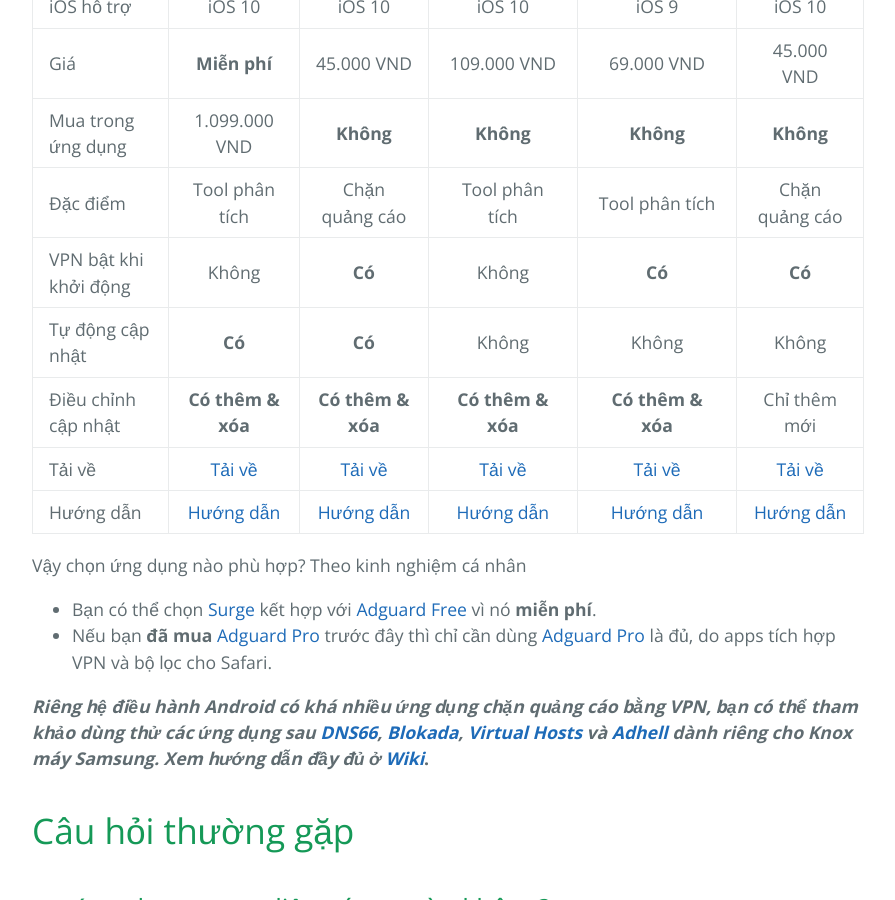
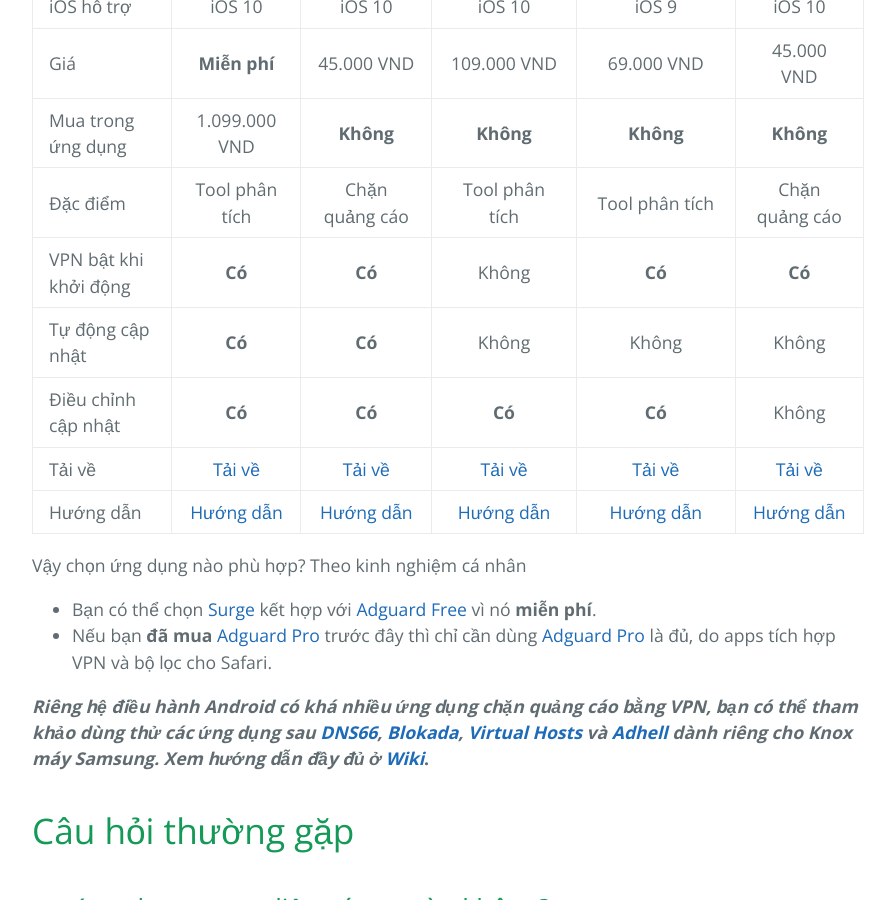
Before and after one commit to bigdargon/hostsVN, a Jekyll site: the page built from index.md, in a window 1280 px wide and 900 px high, scrolled down 1138 px. Shown: the whole window, without its empty margins (192-1087 px from the left). Built offline with Jekyll 4.4.1, drawn with Linux system fonts in a browser that asks for light colours; our own code applies the rules of GitHub Pages for plain Markdown files; the repository's description, which GitHub fills in, is left out.

Commit message:
Update gh-pages

```diff
--- a/index.md
+++ b/index.md
@@ -18,9 +18,9 @@
 |Giá|**Miễn phí**|45.000 VND|109.000 VND|69.000 VND|45.000 VND|
 |Mua trong ứng dụng|1.099.000 VND|**Không**|**Không**|**Không**|**Không**|
 |Đặc điểm|Tool phân tích|Chặn quảng cáo|Tool phân tích|Tool phân tích|Chặn quảng cáo|
-|VPN bật khi khởi động|Không|**Có**|Không|**Có**|**Có**|
+|VPN bật khi khởi động|**Có**|**Có**|Không|**Có**|**Có**|
 |Tự động cập nhật|**Có**|**Có**|Không|Không|Không|
-|Điều chỉnh cập nhật|**Có thêm & xóa**|**Có thêm & xóa**|**Có thêm & xóa**|**Có thêm & xóa**|Chỉ thêm mới|
+|Điều chỉnh cập nhật|**Có**|**Có**|**Có**|**Có**|Không|
 |Tải về|[Tải về](https://itunes.apple.com/app/surge-3/id1442620678?mt=8)|[Tải về](https://itunes.apple.com/app/apple-store/id1126386264?mt=8)|[Tải về](https://itunes.apple.com//app/quantumult/id1252015438?mt=8)|[Tải về](https://itunes.apple.com/app/shadowrocket/id932747118?mt=8)|[Tải về](https://itunes.apple.com/app/adblock/id691121579?mt=8)|
 |Hướng dẫn|[Hướng dẫn](https://github.com/bigdargon/hostsVN/wiki/Surge)|[Hướng dẫn](https://github.com/bigdargon/hostsVN/wiki/Adguard-Pro)|[Hướng dẫn](https://github.com/bigdargon/hostsVN/wiki/Quantumult)|[Hướng dẫn](https://github.com/bigdargon/hostsVN/wiki/Shadowrocket)|[Hướng dẫn](https://github.com/bigdargon/hostsVN/wiki/Adblock)|
 
```
